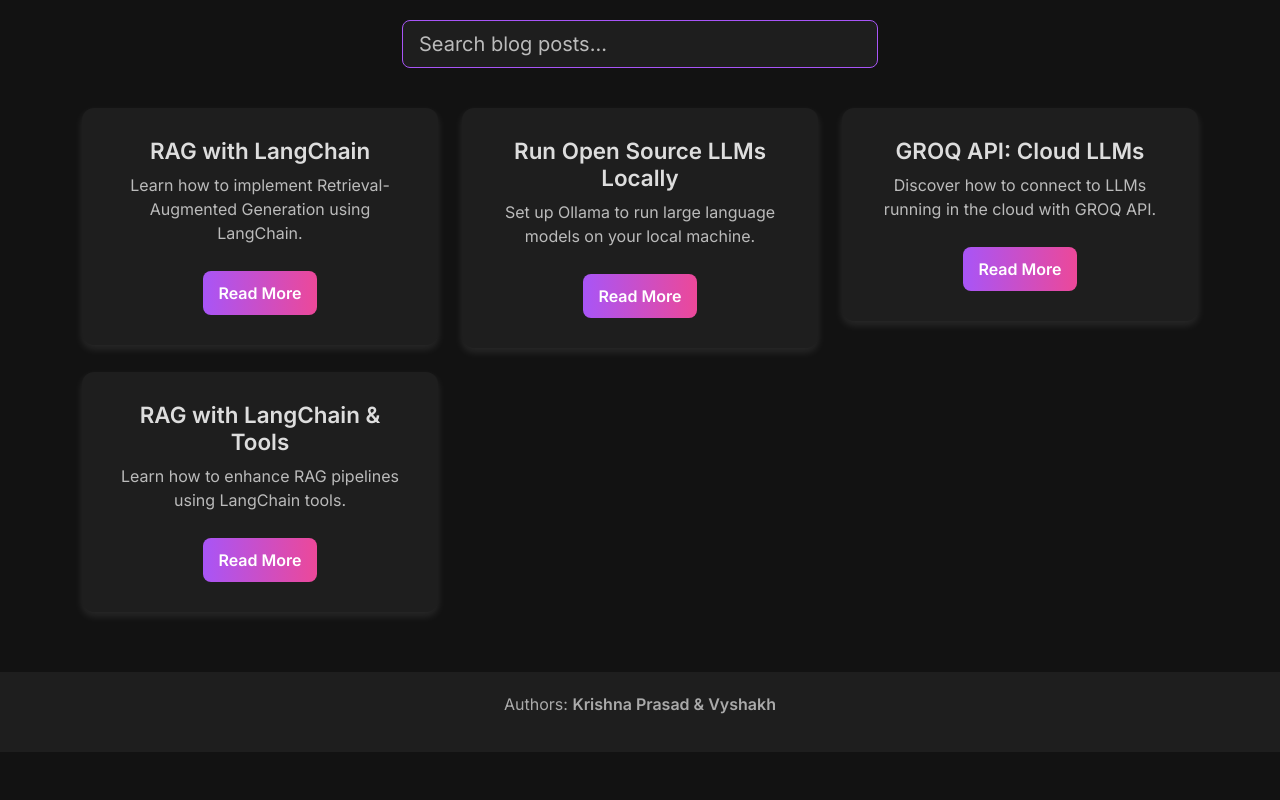
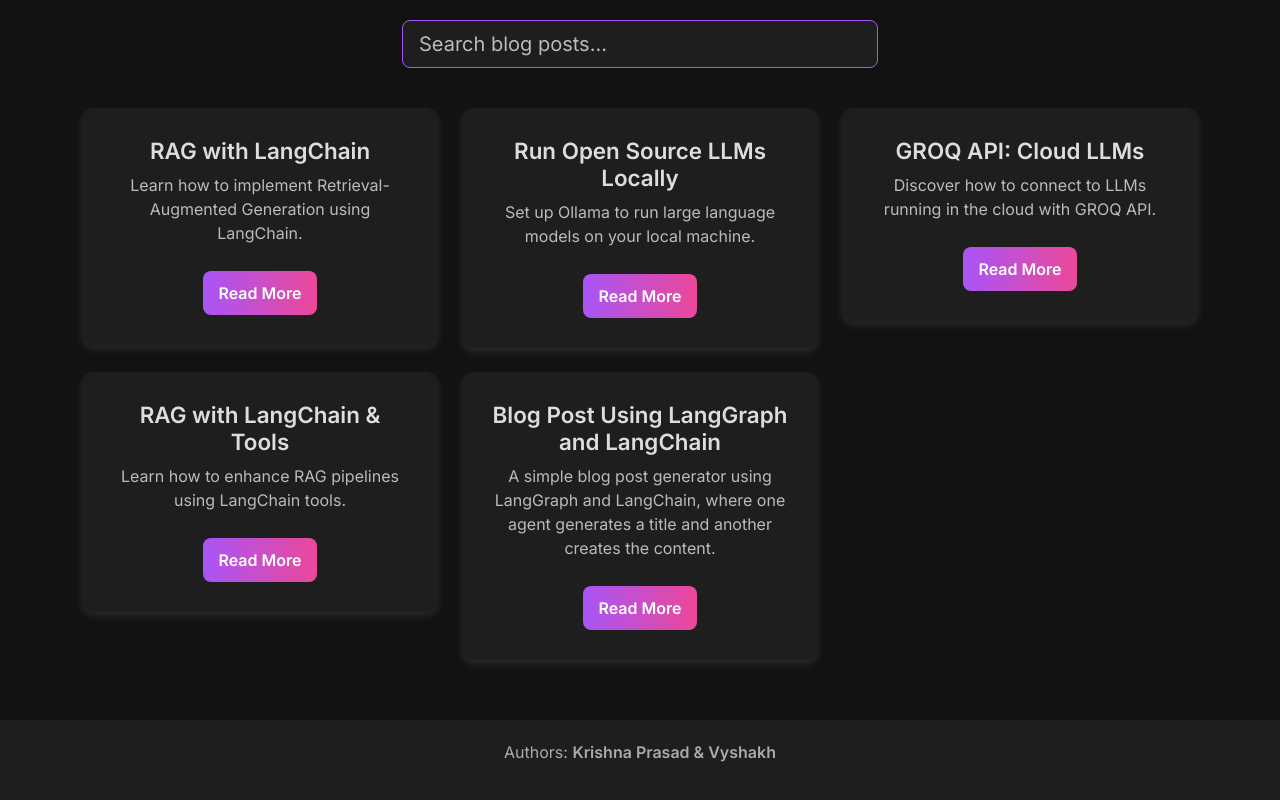
Before and after one commit to askkrishnaprasad/Ai-Projects, a plain HTML site: page index.html in a window 1280 px wide. Shown: the part 368-1168 px from the top of the page. Before the commit the page ends 1120 px from the top, so only its background shows below. Drawn offline with nearby package versions, Linux system fonts and the light colour scheme.

Commit message:
Update index.html

```diff
--- a/index.html
+++ b/index.html
@@ -222,6 +222,16 @@
                 </div>
             </div>
 
+            <div class="col-md-6 col-lg-4 blog-tile" data-title="Blog Post Using LangGraph and LangChain">
+                <div class="tile">
+                    <div>
+                        <h5>Blog Post Using LangGraph and LangChain</h5>
+                        <p>A simple blog post generator using LangGraph and LangChain, where one agent generates a title and another creates the content.</p>
+                        <a href="blogs/blogpost_generator_langgraph.html">Read More</a>
+                    </div>
+                </div>
+            </div>
+
         </div>
     </div>
 
```
